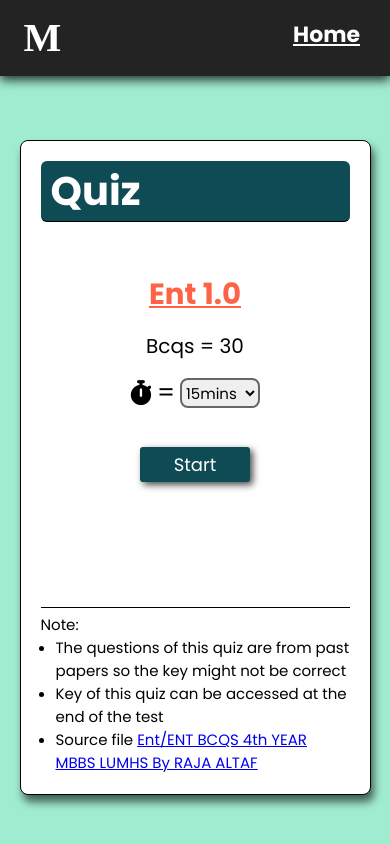
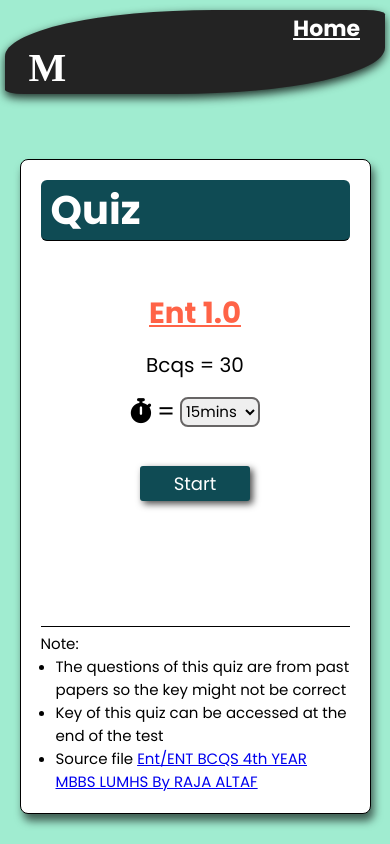
Before and after one commit to Medicose-Autaq/site, a plain HTML site: page indes.html in a window 390 px wide. Drawn offline with Linux system fonts and the light colour scheme; a web font is replaced by a local one.

Commit message:
Update style3.css

```diff
--- a/style3.css
+++ b/style3.css
@@ -21,12 +21,15 @@ nav{
 
   /* padding-left: 10px; */
   display: flex;
+  /* border-radius: 44%5%50%; */
 
   align-items: center;
   /* height: 11vh; */
-  height: 13vh;
+  height: 15vh;
 
+ /* transform: rotate(-3deg); */
   overflow: hidden;
+  /* width: 380px; */
   width: 100%;
   background-color: rgb(35, 35, 35);
 }
@@ -36,7 +39,8 @@ nav button{
   position: absolute;
   border: none;
 
-
+  /* transform: rotate(3deg); */
+ /* transform: translatey(-6px); */
   color: white;
   font-weight: bold;
   text-decoration: underline;
@@ -46,9 +50,9 @@ nav button{
   cursor: pointer;
 }
 
+ .logo{
 
-
-.logo{
+  /* transform: translatey(15px); */
   /* border-right: 3px solid black;
   border-left: 3px solid black;
   border-radius: 7px;
@@ -355,10 +359,20 @@ h1{
     width: 90%;
   }
   nav{
-    height: 9vh;
+    height: 10vh;
+    border-radius: 55%5%;
+    margin-top: 10px;
+    /* margin-left: 40px;
+    margin-right: 40px; */
+    width: 410px;
   }
   nav button{
+    transform: translateY(-6px);
     top: 22px;
+  }
+  .logo{
+    transform: translateY(15px);
+
   }
 }
 @media screen and (max-width:400px) {
@@ -369,7 +383,8 @@ h1{
     width: 90%;
   }
   nav{
-    height: 9vh;
+    height: 10vh;
+    width: 380px;
   }
   nav button{
     top: 18px;
@@ -377,7 +392,7 @@ h1{
 }
 @media screen and (max-width:380px) {
   nav{
-    height: 10vh;
+    height: 12vh;
   }
   nav button{
     top: 15px;
@@ -385,7 +400,7 @@ h1{
 }
 @media screen and (max-width:370px) {
   nav{
-    height: 10vh;
+    height: 11vh;
   }
   nav button{
     top: 17px;
```
